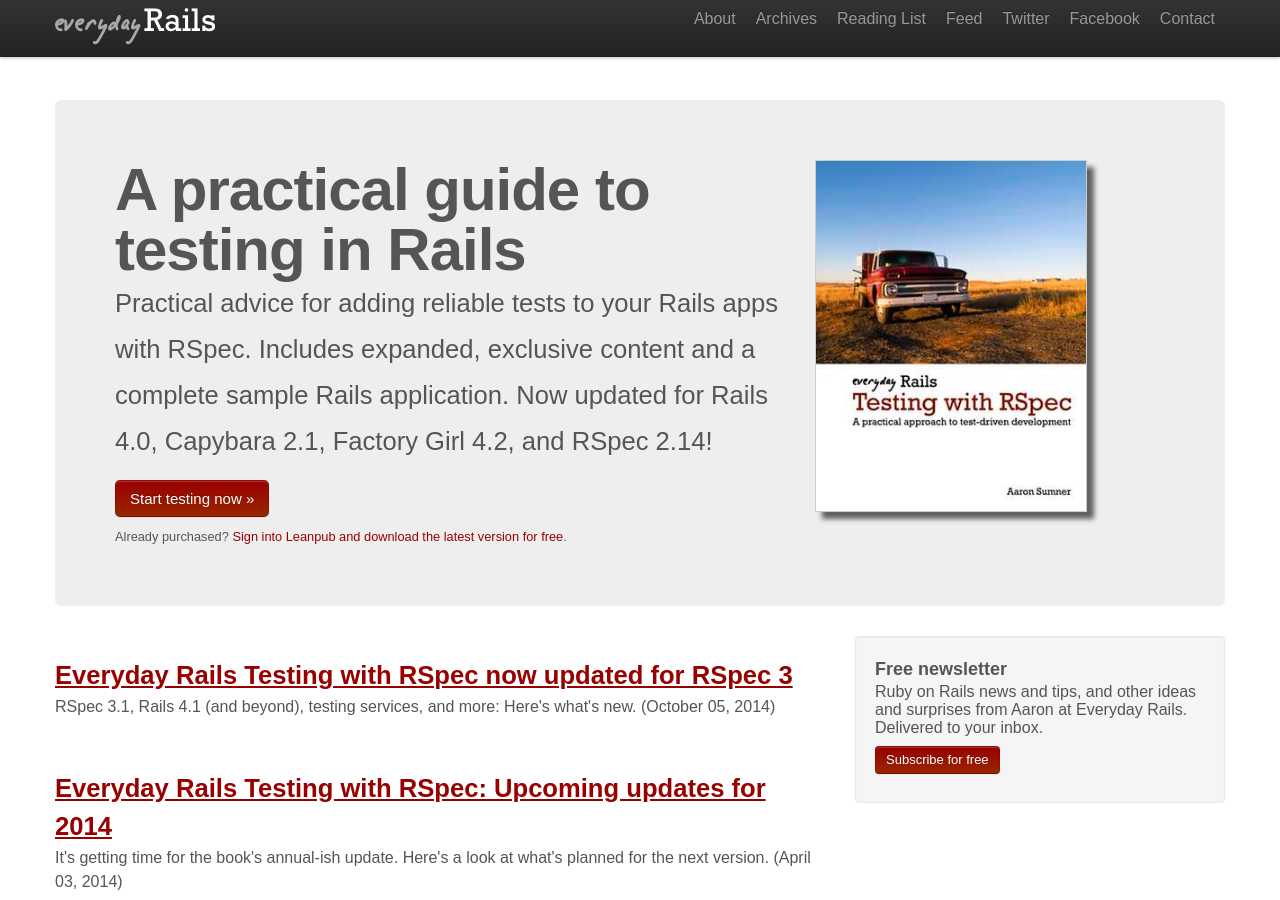
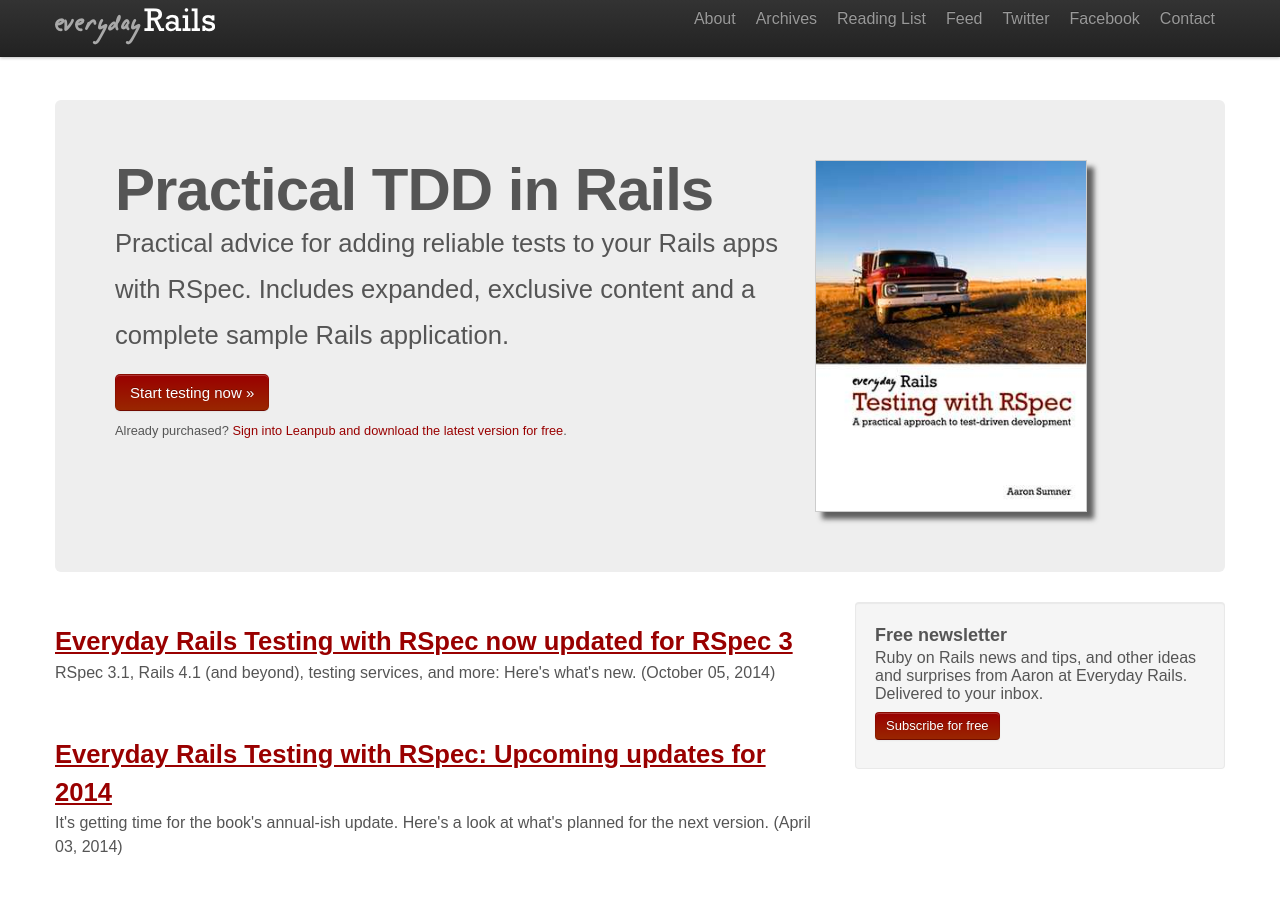
Before and after one commit to everydayrails/everyday-rails, a Jekyll site: the page built from index.html, in a window 1280 px wide and 900 px high. Built offline with Jekyll 4.4.1, drawn with Linux system fonts in a browser that asks for light colours; some web fonts are replaced; Markdown is read by kramdown in place of the engine named in the settings.

Commit message:
clean up hero element

```diff
--- a/_layouts/main.html
+++ b/_layouts/main.html
@@ -4,12 +4,11 @@
   <div class="hero-unit">
     <div class="row">
       <div class="span7">
-        <h1>A practical guide to testing in Rails</h1>
+        <h1>Practical TDD in Rails</h1>
         <p>
           Practical advice for adding reliable tests to your Rails
           apps with RSpec. Includes expanded, exclusive content and a
-          complete sample Rails application. Now updated for Rails 4.0,
-          Capybara 2.1, Factory Girl 4.2, and RSpec 2.14!
+          complete sample Rails application.
         </p>
 
         <p>
```
